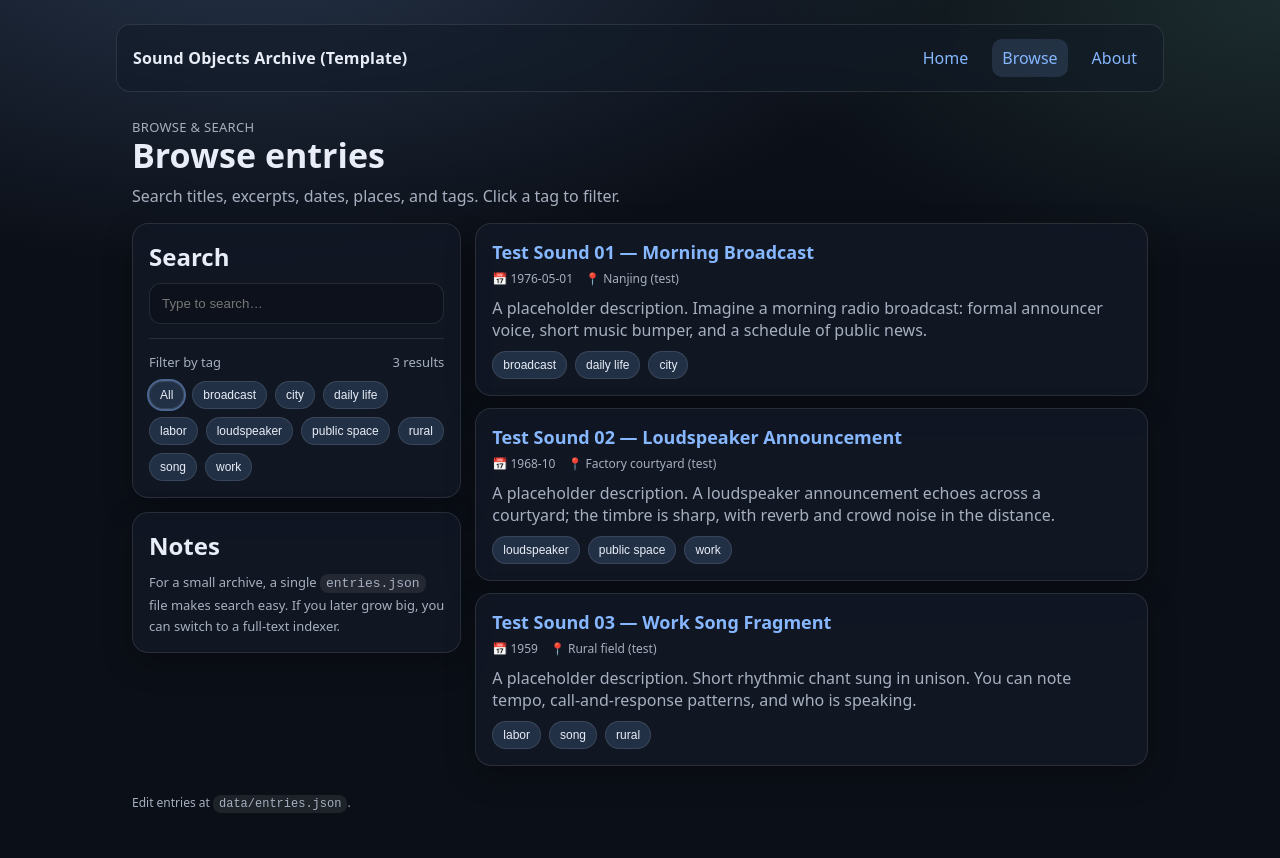
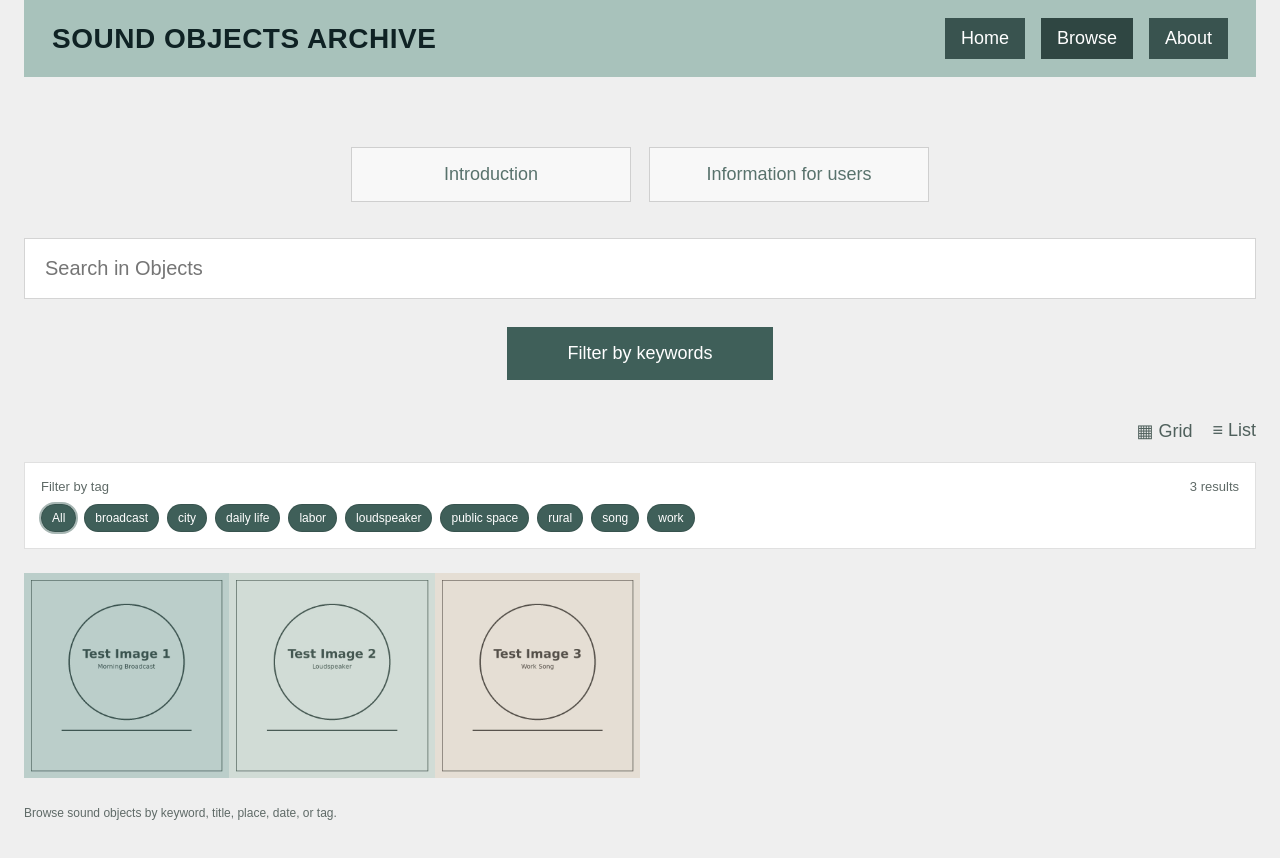
Before and after one commit to Sherry-NX/sound-object-archive, a plain HTML site: page browse.html in a window 1280 px wide. Drawn offline with Linux system fonts and the light colour scheme.

Commit message:
Add files via upload

```diff
--- a/assets/app.js
+++ b/assets/app.js
@@ -4,7 +4,13 @@ async function loadEntries() {
   return await res.json();
 }
 
-function uniq(arr){ return Array.from(new Set(arr)); }
+function uniq(arr) {
+  return Array.from(new Set(arr));
+}
+
+function normalize(s) {
+  return (s || "").toString().toLowerCase();
+}
 
 function getParams() {
   const p = new URLSearchParams(window.location.search);
@@ -16,128 +22,154 @@ function getParams() {
 
 function setParam(key, value) {
   const url = new URL(window.location.href);
-  if (!value) url.searchParams.delete(key);
-  else url.searchParams.set(key, value);
+  if (!value) {
+    url.searchParams.delete(key);
+  } else {
+    url.searchParams.set(key, value);
+  }
   window.history.replaceState({}, "", url);
 }
 
-function normalize(s){ return (s || "").toString().toLowerCase(); }
-
 function matches(entry, q) {
   if (!q) return true;
-  const hay = [
-    entry.title, entry.excerpt, entry.place, entry.date,
+
+  const haystack = [
+    entry.title,
+    entry.excerpt,
+    entry.place,
+    entry.date,
     ...(entry.tags || []),
-  ].map(normalize).join(" ");
+  ]
+    .map(normalize)
+    .join(" ");
+
   const tokens = normalize(q).split(/\s+/).filter(Boolean);
-  return tokens.every(t => hay.includes(t));
+  return tokens.every(token => haystack.includes(token));
 }
 
 function renderTags(allTags, activeTag) {
   const wrap = document.getElementById("tagChips");
+  if (!wrap) return;
+
   wrap.innerHTML = "";
-  const makeChip = (label, value) => {
+
+  function makeChip(label, value) {
     const btn = document.createElement("button");
+    btn.type = "button";
     btn.className = "tag" + ((activeTag || "") === value ? " active" : "");
-    btn.type = "button";
     btn.textContent = label;
+
     btn.onclick = () => {
-      const newTag = (activeTag === value) ? "" : value;
+      const newTag = activeTag === value ? "" : value;
       setParam("tag", newTag);
       window.dispatchEvent(new Event("filtersChanged"));
     };
+
     return btn;
-  };
+  }
+
   wrap.appendChild(makeChip("All", ""));
-  allTags.forEach(t => wrap.appendChild(makeChip(t, t)));
+
+  allTags.forEach(tag => {
+    wrap.appendChild(makeChip(tag, tag));
+  });
 }
 
 function renderList(entries) {
   const wrap = document.getElementById("entryList");
   const count = document.getElementById("resultCount");
+
+  if (!wrap) return;
+
   wrap.innerHTML = "";
-  count.textContent = `${entries.length} result${entries.length === 1 ? "" : "s"}`;
 
-  entries.forEach(e => {
-    const card = document.createElement("div");
-    card.className = "card entry-card";
+  if (count) {
+    count.textContent = `${entries.length} result${entries.length === 1 ? "" : "s"}`;
+  }
 
-    const h3 = document.createElement("h3");
-    const link = document.createElement("a");
-    link.href = e.href;
-    link.textContent = e.title;
-    h3.appendChild(link);
+  entries.forEach(entry => {
+    const card = document.createElement("a");
+    card.className = "entry-card";
+    card.href = entry.href;
 
-    const meta = document.createElement("div");
-    meta.className = "meta";
-    meta.innerHTML = `
-      <span>📅 ${e.date || "—"}</span>
-      <span>📍 ${e.place || "—"}</span>
+    const imgSrc = entry.image || "./assets/placeholder.jpg";
+
+    card.innerHTML = `
+      <img src="${imgSrc}" alt="${entry.title}">
+      <div class="entry-info">
+        <h3>${entry.title}</h3>
+        <div class="meta">
+          <span>${entry.date || ""}</span>
+          <span>${entry.place || ""}</span>
+        </div>
+        <p>${entry.excerpt || ""}</p>
+      </div>
     `;
 
-    const p = document.createElement("p");
-    p.textContent = e.excerpt || "";
-
-    const tags = document.createElement("div");
-    tags.className = "tags";
-    (e.tags || []).forEach(t => {
-      const chip = document.createElement("button");
-      chip.type = "button";
-      chip.className = "tag";
-      chip.textContent = t;
-      chip.onclick = () => {
-        setParam("tag", t);
-        window.dispatchEvent(new Event("filtersChanged"));
-        window.scrollTo({ top: 0, behavior: "smooth" });
-      };
-      tags.appendChild(chip);
-    });
-
-    card.appendChild(h3);
-    card.appendChild(meta);
-    card.appendChild(p);
-    card.appendChild(tags);
     wrap.appendChild(card);
   });
 }
 
 async function initBrowse() {
   const entries = await loadEntries();
-  const allTags = uniq(entries.flatMap(e => e.tags || [])).sort((a,b)=>a.localeCompare(b));
+
+  const allTags = uniq(
+    entries.flatMap(entry => entry.tags || [])
+  ).sort((a, b) => a.localeCompare(b));
+
   const qInput = document.getElementById("q");
   const { q, tag } = getParams();
-  qInput.value = q;
+
+  if (qInput) {
+    qInput.value = q;
+
+    qInput.addEventListener("input", () => {
+      setParam("q", qInput.value.trim());
+      applyFilters();
+    });
+  }
+
+  function applyFilters() {
+    const { q, tag } = getParams();
+
+    const filtered = entries
+      .filter(entry => matches(entry, q))
+      .filter(entry => !tag || (entry.tags || []).includes(tag));
+
+    renderTags(allTags, tag);
+    renderList(filtered);
+  }
+
+  window.addEventListener("filtersChanged", applyFilters);
 
   renderTags(allTags, tag);
-
-  function apply() {
-    const { q, tag } = getParams();
-    const filtered = entries
-      .filter(e => matches(e, q))
-      .filter(e => !tag || (e.tags || []).includes(tag));
-    renderList(filtered);
-    renderTags(allTags, tag);
-  }
-
-  qInput.addEventListener("input", () => {
-    setParam("q", qInput.value.trim());
-    apply();
-  });
-
-  window.addEventListener("filtersChanged", apply);
-  apply();
+  renderList(
+    entries
+      .filter(entry => matches(entry, q))
+      .filter(entry => !tag || (entry.tags || []).includes(tag))
+  );
 }
 
 function initHomeSearch() {
   const form = document.getElementById("homeSearchForm");
   if (!form) return;
-  form.addEventListener("submit", (ev) => {
-    ev.preventDefault();
-    const q = document.getElementById("homeQ").value.trim();
+
+  form.addEventListener("submit", event => {
+    event.preventDefault();
+
+    const input = document.getElementById("homeQ");
+    const q = input ? input.value.trim() : "";
+
     const url = new URL("./browse.html", window.location.href);
-    if (q) url.searchParams.set("q", q);
+    if (q) {
+      url.searchParams.set("q", q);
+    }
+
     window.location.href = url.toString();
   });
 }
 
-window.TemplateApp = { initBrowse, initHomeSearch };
+window.TemplateApp = {
+  initBrowse,
+  initHomeSearch,
+};
--- a/assets/style.css
+++ b/assets/style.css
@@ -1,98 +1,339 @@
 :root {
-  --bg: #0b0f17;
-  --card: #121a27;
-  --muted: #a7b0c0;
-  --text: #e8edf7;
-  --link: #86b7ff;
-  --border: rgba(255,255,255,0.10);
-  --chip: rgba(134,183,255,0.16);
+  --bg: #efefef;
+  --card: #ffffff;
+  --muted: #5f6a67;
+  --text: #1b2a2a;
+  --link: #2f4e4a;
+  --border: rgba(0, 0, 0, 0.12);
+  --chip: #3f5f59;
+  --topbar: #a8c2bb;
+  --menu-bg: #39534f;
 }
 
-* { box-sizing: border-box; }
+* {
+  box-sizing: border-box;
+}
+
 body {
   margin: 0;
-  font-family: ui-sans-serif, system-ui, -apple-system, Segoe UI, Roboto, Helvetica, Arial, "Apple Color Emoji","Segoe UI Emoji";
-  background: radial-gradient(1200px 600px at 20% -10%, rgba(134,183,255,0.22), transparent 60%),
-              radial-gradient(1000px 500px at 100% 0%, rgba(149,255,208,0.12), transparent 55%),
-              var(--bg);
+  font-family: Arial, Helvetica, sans-serif;
+  background: var(--bg);
   color: var(--text);
 }
 
-a { color: var(--link); text-decoration: none; }
-a:hover { text-decoration: underline; }
+a {
+  color: var(--link);
+  text-decoration: none;
+}
 
-.container { max-width: 1080px; margin: 0 auto; padding: 24px 16px 64px; }
+a:hover {
+  text-decoration: underline;
+}
+
+.container {
+  max-width: 1400px;
+  margin: 0 auto;
+  padding: 0 24px 60px;
+}
+
 .nav {
-  display: flex; align-items: center; justify-content: space-between;
-  padding: 14px 16px; border: 1px solid var(--border); border-radius: 14px;
-  background: rgba(18,26,39,0.55); backdrop-filter: blur(8px);
-  position: sticky; top: 12px; z-index: 50;
+  display: flex;
+  align-items: center;
+  justify-content: space-between;
+  padding: 18px 28px;
+  background: var(--topbar);
+  border: none;
+  border-radius: 0;
+  margin-bottom: 36px;
+  position: static;
 }
-.brand { font-weight: 700; letter-spacing: 0.2px; }
-.navlinks { display:flex; gap: 14px; }
-.navlinks a { padding: 8px 10px; border-radius: 10px; }
-.navlinks a.active { background: rgba(134,183,255,0.14); }
 
-.hero { padding: 26px 16px 8px; }
-.hero h1 { margin: 0 0 10px; font-size: 34px; line-height: 1.15; }
-.hero p { margin: 0 0 16px; color: var(--muted); max-width: 68ch; }
-.kicker { color: var(--muted); font-size: 13px; letter-spacing: 0.3px; text-transform: uppercase; }
+.brand {
+  font-size: 28px;
+  font-weight: 700;
+  letter-spacing: 0.5px;
+  text-transform: uppercase;
+  color: #0f2224;
+}
+
+.navlinks {
+  display: flex;
+  gap: 16px;
+  align-items: center;
+}
+
+.navlinks a {
+  color: white;
+  background: var(--menu-bg);
+  padding: 10px 16px;
+  border-radius: 0;
+  text-decoration: none;
+  font-size: 18px;
+}
+
+.navlinks a.active {
+  background: #2f4642;
+}
+
+.navlinks a:hover {
+  text-decoration: none;
+  background: #2f4642;
+}
+
+.hero {
+  padding: 10px 0 0;
+}
+
+.hero h1 {
+  margin: 0 0 18px;
+  font-size: 54px;
+  line-height: 1.1;
+  text-align: center;
+}
+
+.hero p {
+  margin: 0 0 16px;
+  color: var(--muted);
+  max-width: none;
+  text-align: center;
+}
+
+.kicker {
+  color: var(--muted);
+  font-size: 13px;
+  letter-spacing: 0.3px;
+  text-transform: uppercase;
+  text-align: center;
+}
 
 .card {
   border: 1px solid var(--border);
-  background: rgba(18,26,39,0.72);
-  border-radius: 16px;
+  background: var(--card);
+  border-radius: 0;
   padding: 16px;
-  box-shadow: 0 10px 30px rgba(0,0,0,0.25);
+  box-shadow: none;
 }
 
-.grid { display: grid; gap: 14px; grid-template-columns: repeat(12, 1fr); }
-.col-8 { grid-column: span 8; }
-.col-4 { grid-column: span 4; }
-@media (max-width: 900px){
-  .col-8, .col-4 { grid-column: span 12; }
-  .nav { position: static; }
+.grid {
+  display: grid;
+  gap: 14px;
+  grid-template-columns: repeat(12, 1fr);
+}
+
+.col-8 {
+  grid-column: span 8;
+}
+
+.col-4 {
+  grid-column: span 4;
 }
 
 .input {
   width: 100%;
-  padding: 12px 12px;
-  border-radius: 12px;
-  border: 1px solid var(--border);
-  background: rgba(11,15,23,0.55);
-  color: var(--text);
+  padding: 18px 20px;
+  border-radius: 0;
+  border: 1px solid #d4d4d4;
+  background: white;
+  color: #444;
   outline: none;
+  font-size: 20px;
 }
-.input:focus { border-color: rgba(134,183,255,0.55); box-shadow: 0 0 0 3px rgba(134,183,255,0.12); }
+
+.input:focus {
+  border-color: #9eb9b2;
+  box-shadow: none;
+}
 
 .btn {
-  display: inline-flex; align-items: center; justify-content: center;
-  padding: 10px 12px; border-radius: 12px;
+  display: inline-flex;
+  align-items: center;
+  justify-content: center;
+  padding: 16px 40px;
+  border-radius: 0;
+  border: none;
+  background: #3f5f59;
+  color: white;
+  cursor: pointer;
+  font-size: 18px;
+}
+
+.btn:hover {
+  background: #314945;
+  text-decoration: none;
+}
+
+.row {
+  display: flex;
+  gap: 10px;
+  align-items: center;
+  flex-wrap: wrap;
+}
+
+.small {
+  font-size: 13px;
+  color: var(--muted);
+}
+
+.hr {
+  height: 1px;
+  background: var(--border);
+  margin: 14px 0;
+}
+
+.tags {
+  display: flex;
+  gap: 8px;
+  flex-wrap: wrap;
+  margin-top: 10px;
+}
+
+.tag {
+  padding: 6px 10px;
+  border-radius: 999px;
   border: 1px solid var(--border);
-  background: rgba(134,183,255,0.14);
-  color: var(--text);
+  background: var(--chip);
+  font-size: 12px;
+  color: white;
   cursor: pointer;
 }
-.btn:hover { background: rgba(134,183,255,0.22); }
 
-.row { display:flex; gap: 10px; align-items: center; flex-wrap: wrap; }
-.small { font-size: 13px; color: var(--muted); }
-.hr { height: 1px; background: var(--border); margin: 14px 0; }
+.tag.active {
+  outline: 2px solid rgba(63, 95, 89, 0.45);
+}
 
-.tags { display:flex; gap: 8px; flex-wrap: wrap; margin-top: 10px; }
-.tag {
-  padding: 6px 10px; border-radius: 999px;
-  border: 1px solid var(--border);
-  background: var(--chip);
-  font-size: 12px; color: var(--text);
+.cards {
+  display: grid;
+  grid-template-columns: repeat(6, 1fr);
+  gap: 0;
+}
+
+.entry-card {
+  display: block;
+  background: none;
+  border: none;
+  border-radius: 0;
+  padding: 0;
+  box-shadow: none;
+}
+
+.entry-card img {
+  width: 100%;
+  aspect-ratio: 1 / 1;
+  object-fit: cover;
+  display: block;
+}
+
+.entry-card h3,
+.entry-card .meta,
+.entry-card p {
+  display: none;
+}
+
+.center-buttons {
+  display: flex;
+  justify-content: center;
+  gap: 18px;
+  margin: 24px 0 36px;
+}
+
+.center-buttons a {
+  border: 1px solid #cfcfcf;
+  padding: 16px 32px;
+  background: #f8f8f8;
+  color: #58726c;
+  text-decoration: none;
+  min-width: 280px;
+  text-align: center;
+  font-size: 18px;
+}
+
+.center-buttons a:hover {
+  background: #f1f1f1;
+  text-decoration: none;
+}
+
+.search-row {
+  margin: 10px 0 28px;
+}
+
+.filter-button-wrap {
+  display: flex;
+  justify-content: center;
+  margin: 18px 0 40px;
+}
+
+.filter-button {
+  background: #3f5f59;
+  color: white;
+  border: none;
+  padding: 16px 60px;
+  font-size: 18px;
   cursor: pointer;
 }
-.tag.active { outline: 2px solid rgba(134,183,255,0.5); }
 
-.cards { display:grid; gap: 12px; }
-.entry-card h3 { margin: 0 0 6px; font-size: 18px; }
-.entry-card .meta { display:flex; gap: 12px; flex-wrap:wrap; font-size: 12px; color: var(--muted); }
-.entry-card p { margin: 10px 0 0; color: var(--muted); }
+.filter-button:hover {
+  background: #314945;
+}
 
-.footer { margin-top: 28px; color: var(--muted); font-size: 12px; }
-code.inline { background: rgba(255,255,255,0.08); padding: 2px 6px; border-radius: 8px; }
+.view-toggle {
+  display: flex;
+  justify-content: flex-end;
+  gap: 20px;
+  margin-bottom: 20px;
+  color: #4f605c;
+  font-size: 18px;
+}
+
+.footer {
+  margin-top: 28px;
+  color: var(--muted);
+  font-size: 12px;
+}
+
+code.inline {
+  background: rgba(0, 0, 0, 0.06);
+  padding: 2px 6px;
+  border-radius: 4px;
+}
+
+@media (max-width: 1200px) {
+  .cards {
+    grid-template-columns: repeat(4, 1fr);
+  }
+}
+
+@media (max-width: 900px) {
+  .col-8,
+  .col-4 {
+    grid-column: span 12;
+  }
+
+  .nav {
+    flex-direction: column;
+    gap: 14px;
+    align-items: flex-start;
+  }
+
+  .hero h1 {
+    font-size: 40px;
+  }
+}
+
+@media (max-width: 800px) {
+  .cards {
+    grid-template-columns: repeat(2, 1fr);
+  }
+
+  .center-buttons {
+    flex-direction: column;
+    align-items: center;
+  }
+
+  .center-buttons a {
+    min-width: 220px;
+  }
+
+  .navlinks {
+    flex-wrap: wrap;
+  }
+}
--- a/browse.html
+++ b/browse.html
@@ -2,58 +2,61 @@
 <html lang="en">
 <head>
   <title>Sound Objects Archive — Browse</title>
-
   <meta charset="utf-8" />
   <meta name="viewport" content="width=device-width,initial-scale=1" />
   <link rel="stylesheet" href="./assets/style.css" />
-
 </head>
 <body>
   <div class="container">
-
     <div class="nav">
-  <div class="brand">Sound Objects Archive (Template)</div>
+      <div class="brand">SOUND OBJECTS ARCHIVE</div>
       <div class="navlinks">
-    <a class="" href="./index.html">Home</a>
+        <a href="./index.html">Home</a>
         <a class="active" href="./browse.html">Browse</a>
-    <a class="" href="./about.html">About</a>
+        <a href="./about.html">About</a>
       </div>
     </div>
 
     <div class="hero">
-      <div class="kicker">Browse & search</div>
-      <h1>Browse entries</h1>
-      <p>Search titles, excerpts, dates, places, and tags. Click a tag to filter.</p>
-      <div class="grid">
-        <div class="col-4">
-          <div class="card">
-            <h2 style="margin:0 0 10px;">Search</h2>
-            <input id="q" class="input" placeholder="Type to search…" />
-            <div class="hr"></div>
+      <div class="center-buttons">
+        <a href="./index.html">Introduction</a>
+        <a href="./about.html">Information for users</a>
+      </div>
+
+      <div class="search-row">
+        <input id="q" class="input" type="text" placeholder="Search in Objects" />
+      </div>
+
+      <div class="filter-button-wrap">
+        <button class="filter-button" type="button" onclick="document.getElementById('tagSection').scrollIntoView({behavior:'smooth'})">
+          Filter by keywords
+        </button>
+      </div>
+
+      <div class="view-toggle">
+        <span>▦ Grid</span>
+        <span>≡ List</span>
+      </div>
+
+      <div id="tagSection" class="card" style="margin-bottom: 24px;">
         <div class="row" style="justify-content: space-between;">
           <div class="small">Filter by tag</div>
           <div class="small"><span id="resultCount">0 results</span></div>
         </div>
-            <div id="tagChips" class="tags" style="margin-top:10px;"></div>
+        <div id="tagChips" class="tags"></div>
       </div>
-          <div class="card" style="margin-top:14px;">
-            <h2 style="margin:0 0 10px;">Notes</h2>
-            <div class="small" style="line-height:1.6;">
-              For a small archive, a single <code class="inline">entries.json</code> file makes search easy.
-              If you later grow big, you can switch to a full-text indexer.
+
+      <div id="entryList" class="cards"></div>
+
+      <div class="footer">
+        Browse sound objects by keyword, title, place, date, or tag.
       </div>
     </div>
   </div>
-        <div class="col-8">
-          <div id="entryList" class="cards"></div>
-        </div>
-      </div>
-      <div class="footer">
-        Edit entries at <code class="inline">data/entries.json</code>.
-      </div>
-    </div>
-  </div>
+
   <script src="./assets/app.js"></script>
-  <script>TemplateApp.initBrowse();</script>
+  <script>
+    TemplateApp.initBrowse();
+  </script>
 </body>
 </html>
--- a/data/entries.json
+++ b/data/entries.json
@@ -4,38 +4,29 @@
     "title": "Test Sound 01 — Morning Broadcast",
     "date": "1976-05-01",
     "place": "Nanjing (test)",
-    "tags": [
-      "broadcast",
-      "daily life",
-      "city"
-    ],
-    "excerpt": "A placeholder description. Imagine a morning radio broadcast: formal announcer voice, short music bumper, and a schedule of public news.",
-    "href": "./entries/001.html"
+    "tags": ["broadcast", "daily life", "city"],
+    "excerpt": "A placeholder description. Imagine a morning radio broadcast with a formal announcer, short music bumper, and public news.",
+    "href": "./entries/001.html",
+    "image": "./assets/test1.jpg"
   },
   {
     "id": "002",
     "title": "Test Sound 02 — Loudspeaker Announcement",
     "date": "1968-10",
     "place": "Factory courtyard (test)",
-    "tags": [
-      "loudspeaker",
-      "public space",
-      "work"
-    ],
-    "excerpt": "A placeholder description. A loudspeaker announcement echoes across a courtyard; the timbre is sharp, with reverb and crowd noise in the distance.",
-    "href": "./entries/002.html"
+    "tags": ["loudspeaker", "public space", "work"],
+    "excerpt": "A placeholder description. A loudspeaker announcement echoes across a courtyard, with reverb and distant crowd noise.",
+    "href": "./entries/002.html",
+    "image": "./assets/test2.jpg"
   },
   {
     "id": "003",
     "title": "Test Sound 03 — Work Song Fragment",
     "date": "1959",
     "place": "Rural field (test)",
-    "tags": [
-      "labor",
-      "song",
-      "rural"
-    ],
-    "excerpt": "A placeholder description. Short rhythmic chant sung in unison. You can note tempo, call-and-response patterns, and who is speaking.",
-    "href": "./entries/003.html"
+    "tags": ["labor", "song", "rural"],
+    "excerpt": "A placeholder description. A short rhythmic chant sung in unison, with attention to tempo and call-and-response pattern.",
+    "href": "./entries/003.html",
+    "image": "./assets/test3.jpg"
   }
 ]
```
Also changed, not shown: README.txt (added), assets/test1.jpg (added), assets/test2.jpg (added), assets/test3.jpg (added). Lines whose indentation alone changed are shown as unchanged.
